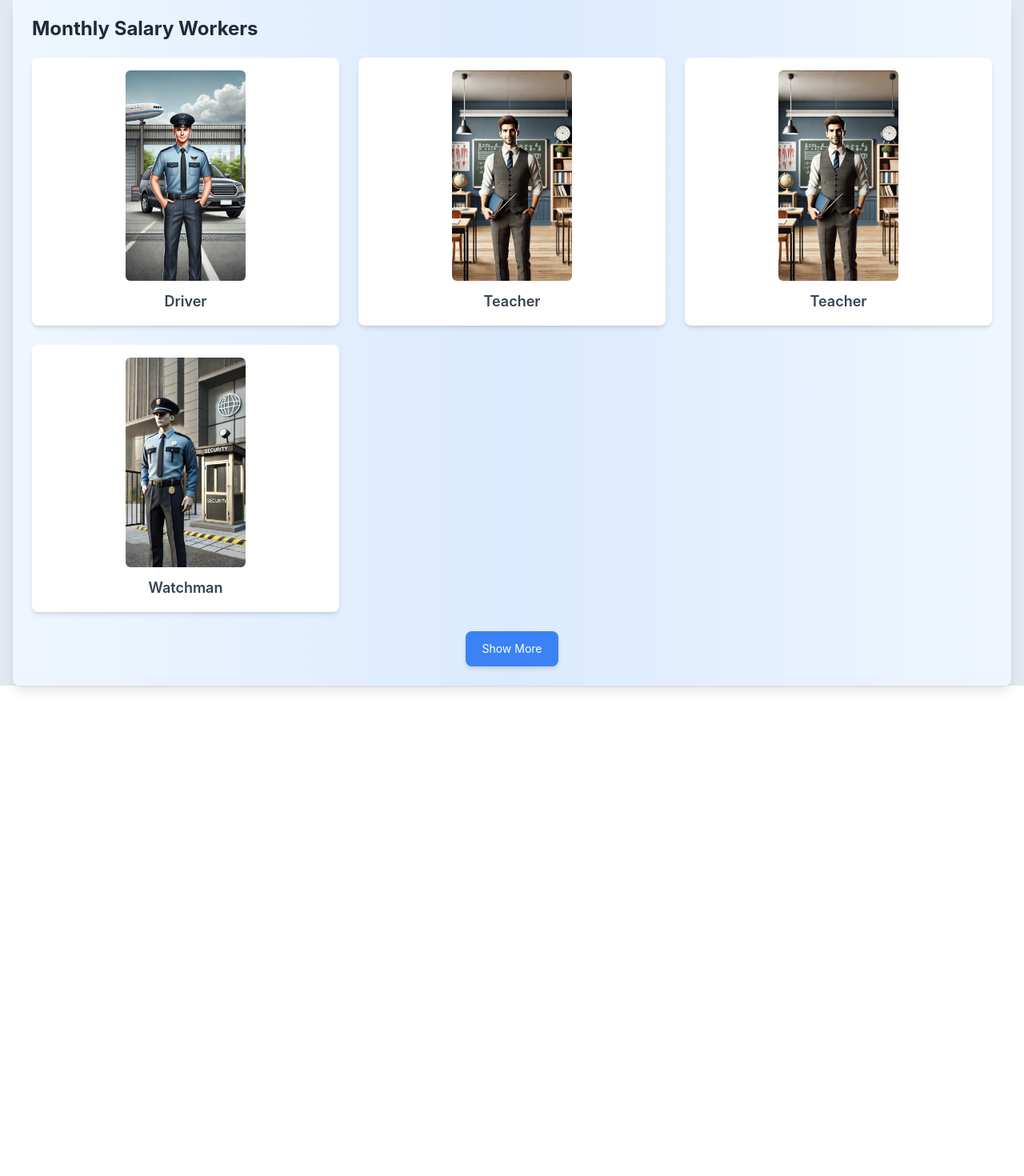
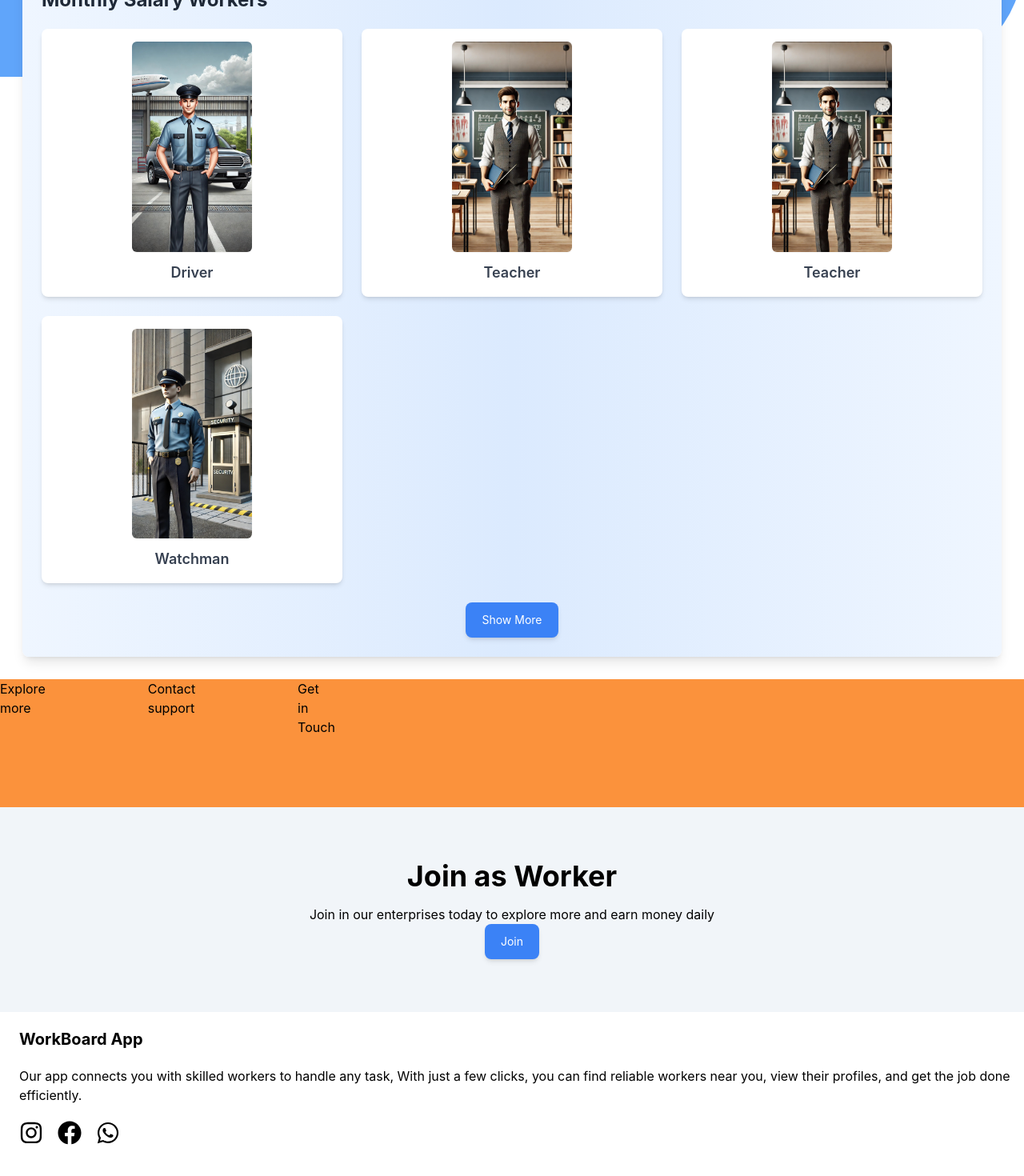
Before and after one commit to gowthamazmeera09/workboard-user-ui, a React (Create React App) app: page / in a window 1280 px wide. Shown: the part 1034-2504 px from the top of the page at 80% size. Before the commit the page ends 1971 px from the top, so only its background shows below. Built offline with nearby package versions, Linux system fonts and the light colour scheme.

Commit message:
iuvhfhvhuxybvbyfd

```diff
--- a/package.json
+++ b/package.json
@@ -6,8 +6,10 @@
     "@headlessui/react": "^2.2.0",
     "@heroicons/react": "^2.2.0",
     "cra-template": "1.2.0",
+    "font-awesome": "^4.7.0",
     "react": "^19.0.0",
     "react-dom": "^19.0.0",
+    "react-icons": "^5.4.0",
     "react-scripts": "5.0.1",
     "web-vitals": "^4.2.4"
   },
--- a/src/App.css
+++ b/src/App.css
@@ -0,0 +1,15 @@
+@keyframes bounce {
+    0%, 20%, 50%, 80%, 100% {
+      transform: translateY(0);
+    }
+    40% {
+      transform: translateY(-10px);
+    }
+    60% {
+      transform: translateY(-5px);
+    }
+  }
+
+  .bounce {
+    @apply animate-bounce;
+  }
--- a/src/index.js
+++ b/src/index.js
@@ -3,6 +3,7 @@ import ReactDOM from 'react-dom/client';
 import './index.css';
 import App from './App';
 import reportWebVitals from './reportWebVitals';
+
 
 const root = ReactDOM.createRoot(document.getElementById('root'));
 root.render(
--- a/src/landingpages/Homelandingpage.jsx
+++ b/src/landingpages/Homelandingpage.jsx
@@ -6,16 +6,24 @@ import Carousel from '../pages/Carousel';
 import Taxibutton from '../pages/Taxibutton';
 import Listofworks from '../pages/Listofworks';
 import Monthlyworkers from '../pages/Monthlyworkers';
+import Join from '../pages/Join';
+import Bottombanner from '../pages/Bottombanner';
+import Aboutapp from '../pages/Aboutapp';
+import Socialnetworks from '../pages/Socialnetworks';
 
 function Homelandingpage() {
   return (
-    <div className='mb-20'>
+    <div className='mb-56'>
       <Navbar />
       <SearchBox />
       <Carousel />
       <Taxibutton />
       <Listofworks />
       <Monthlyworkers />
+      <Bottombanner />
+      <Join />
+      <Aboutapp />
+      <Socialnetworks />
       <Bottomnavigation />
     </div>
   )
--- a/src/landingpages/Landingpage.jsx
+++ b/src/landingpages/Landingpage.jsx
@@ -3,7 +3,7 @@ import Homelandingpage from './Homelandingpage';
 
 function Landingpage() {
   return (
-    <div className='bg-slate-200 h-full w-screen'>
+    <div className='bg-blue-400 h-[1130px] w-screen rounded-br-[150px]'>
         <Homelandingpage />
     </div>
   )
--- /dev/null
+++ b/src/pages/Aboutapp.jsx
@@ -0,0 +1,15 @@
+import React from 'react'
+
+function Aboutapp() {
+  return (
+    <div className='ml-6'>
+        <h2 className='text-xl font-bold mt-5'>WorkBoard App</h2>
+        <p className=' mt-5'>
+            Our app connects you with skilled workers to handle any task,
+            With just a few clicks, you can find reliable workers near you, view their profiles, and get the job done efficiently.
+        </p>
+    </div>
+  )
+}
+
+export default Aboutapp;
--- /dev/null
+++ b/src/pages/Bottombanner.jsx
@@ -0,0 +1,15 @@
+import React from 'react'
+
+function Bottombanner() {
+    return (
+        <div>
+            <div className='w-full h-40 bg-orange-400 flex gap-32'>
+                <p>Explore<br /> more</p>
+                <p>Contact<br />support</p>
+                <p>Get<br />in<br />Touch</p>
+            </div>
+        </div>
+    )
+}
+
+export default Bottombanner;
--- /dev/null
+++ b/src/pages/Join.jsx
@@ -0,0 +1,16 @@
+import React from 'react';
+
+function Join() {
+    return (
+        <div className="w-full h-64 bg-slate-100 flex flex-col items-center justify-center">
+            <h1 className="font-bold text-4xl mb-4">Join as Worker</h1>
+            <p className="text-center">Join in our enterprises today to explore more and earn money daily</p>
+            <a href="#" className="px-5 py-3 bg-blue-500 text-white text-sm rounded-lg shadow-md hover:bg-blue-600 transition">
+                Join
+            </a>
+
+        </div>
+    );
+}
+
+export default Join;
--- a/src/pages/Listofworks.jsx
+++ b/src/pages/Listofworks.jsx
@@ -28,7 +28,7 @@ function Listofworks() {
     const itemsToShow = showAll ? workers.length : 6; // Show only two rows (6 items) initially
 
     return (
-        <div className='bg-white m-1 rounded-lg p-3 items-center shadow-md'>
+        <div className='bg-white  rounded-lg p-3 items-center shadow-md'>
             <header className='flex items-center justify-left mb-3'>
                 <h2 className='text-lg font-bold'>Explore workers here</h2>
             </header>
@@ -36,7 +36,7 @@ function Listofworks() {
                 <div className='grid grid-cols-3 gap-4 lg:grid-cols-9'>
                     {workers.slice(0, itemsToShow).map((worker, index) => (
                         <div key={index} className="flex flex-col items-center">
-                        <img src={worker.img} width="200px" alt={worker.title} className="rounded-lg shadow-md" />
+                        <img src={worker.img} width="80px" alt={worker.title} className="rounded-full shadow-md" />
                         <h3 className="mt-2 text-lg font-semibold text-gray-700 hover:text-blue-500 transition duration-300">
                             {worker.title}
                         </h3>
--- a/src/pages/Monthlyworkers.jsx
+++ b/src/pages/Monthlyworkers.jsx
@@ -17,7 +17,7 @@ function Monthlyworkers() {
     const itemsToShow = showAll ? workers.length : 6; // Show only two rows (6 items) initially
 
     return (
-        <div className="bg-gradient-to-r from-blue-50 via-blue-100 to-blue-50 m-4 rounded-lg p-6 shadow-lg">
+        <div className="bg-gradient-to-r from-blue-50 via-blue-100 to-blue-50 m-7 rounded-lg p-6 shadow-lg mt-10">
             <header className="flex items-center justify-left mb-5">
                 <h2 className="text-2xl font-bold text-gray-800">Monthly Salary Workers</h2>
             </header>
--- /dev/null
+++ b/src/pages/Socialnetworks.jsx
@@ -0,0 +1,21 @@
+import React from 'react'
+import { FaInstagram, FaFacebook, FaWhatsapp } from 'react-icons/fa';
+
+
+function Socialnetworks() {
+  return (
+    <div className='flex gap-2 ml-6 pb-28 mt-5'>
+      <a href="https://www.instagram.com" target="_blank" rel="noopener noreferrer">
+        <FaInstagram size={30} style={{ marginRight: '10px' }} />
+      </a>
+      <a href="https://www.facebook.com" target="_blank" rel="noopener noreferrer">
+        <FaFacebook size={30} style={{ marginRight: '10px' }} />
+      </a>
+      <a href="https://wa.me/" target="_blank" rel="noopener noreferrer">
+        <FaWhatsapp size={30} style={{ marginRight: '10px' }} />
+      </a>
+    </div>
+  )
+}
+
+export default Socialnetworks;
--- a/src/pages/Taxibutton.jsx
+++ b/src/pages/Taxibutton.jsx
@@ -9,10 +9,10 @@ function Taxibutton() {
                 <h2 className='text-lg font-bold'>Book a taxi here</h2>
             </header>
             <div className='flex flex-wrap gap-5 justify-start'>
-                <button className='h-24 w-24 rounded-full flex items-center justify-center overflow-hidden border border-gray-300 hover:shadow-lg transition-shadow duration-200'>
+                <button className='h-20 w-20 rounded-full flex items-center justify-center overflow-hidden border border-gray-300 hover:shadow-lg transition-shadow duration-200'>
                     <img src={bike} alt="Taxi bike" className='h-full w-full object-cover' />
                 </button>
-                <button className='h-24 w-24 rounded-full flex items-center justify-center overflow-hidden border border-gray-300 hover:shadow-lg transition-shadow duration-200'>
+                <button className='h-20 w-20 rounded-full flex items-center justify-center overflow-hidden border border-gray-300 hover:shadow-lg transition-shadow duration-200'>
                     <img src={car} alt="Taxi car" className='h-full w-full object-cover' />
                 </button>
             </div>
```
Also changed, not shown: 1 other file (tests, documents, lock files or other folders).
